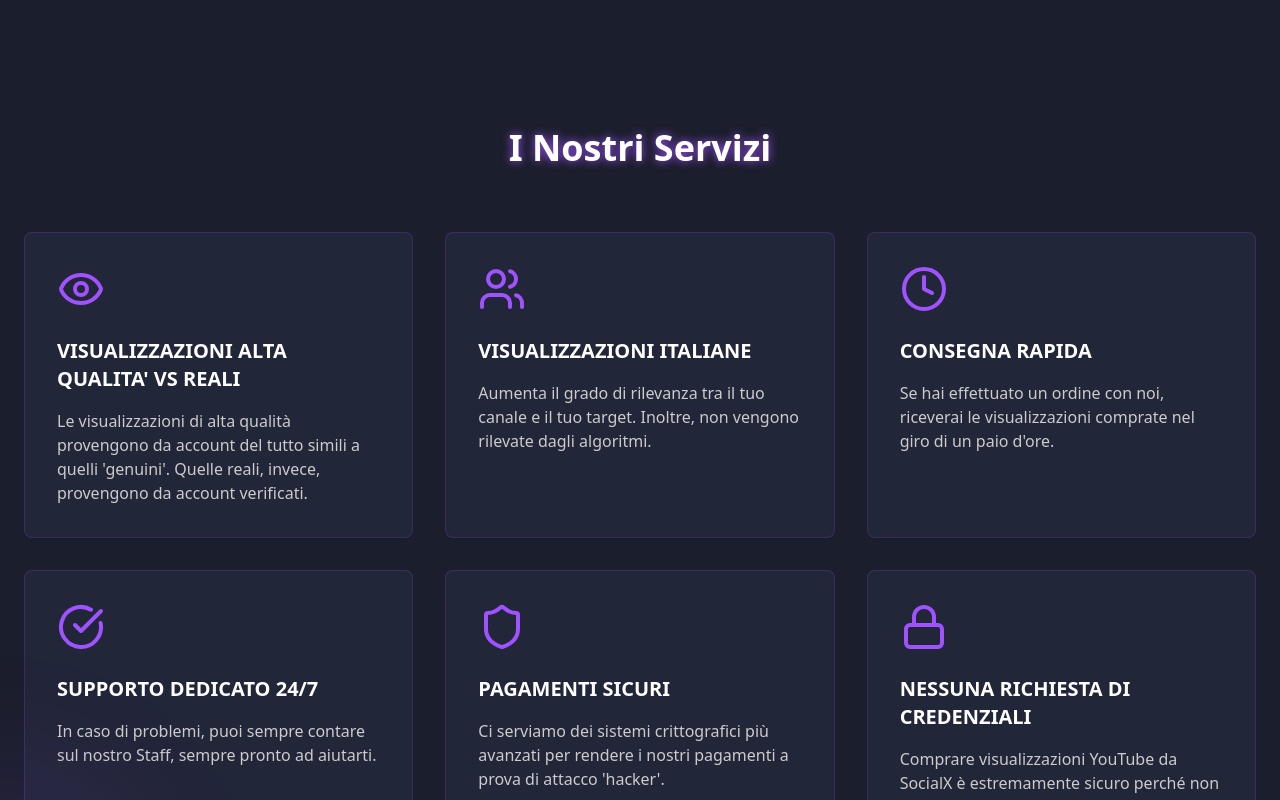
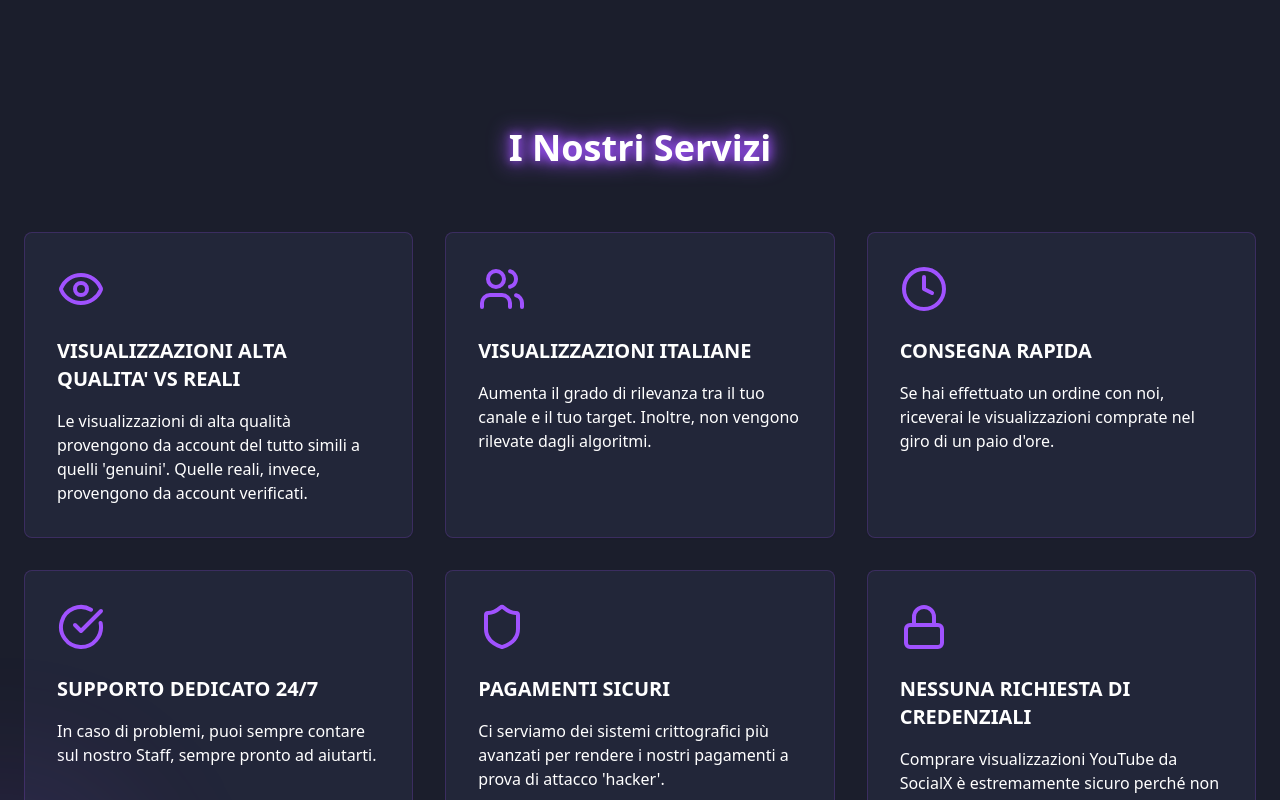
Before and after one commit to niangamadou888/glowyviews, a React (Vite) app: page / in a window 1280 px wide. Shown: the part 640-1440 px from the top of the page. Built offline with nearby package versions, Linux system fonts and the light colour scheme.

Commit message:
Add scroll-triggered glow effect
Implement a glow background and white text with a glowing title for each section that appears in the viewport while scrolling. This effect is specifically applied to the section "Come comprare Visualizzazioni YouTube italiane e reali."
[skip gpt_engineer]

```diff
--- a/src/components/BuySteps.tsx
+++ b/src/components/BuySteps.tsx
@@ -51,7 +51,7 @@ const BuySteps = () => {
   }, []);
 
   return (
-    <section className="relative w-full max-w-6xl mx-auto px-4 py-32 overflow-hidden">
+    <section className="relative w-full max-w-6xl mx-auto px-4 py-32 overflow-hidden reveal-on-scroll">
       {/* Background Effect */}
       <div className="absolute inset-0 bg-gradient-to-b from-background via-primary/5 to-background" />
 
@@ -70,7 +70,7 @@ const BuySteps = () => {
             <motion.div
               key={index}
               ref={(el) => (stepsRef.current[index] = el)}
-              className="relative p-8 rounded-lg backdrop-blur-sm border border-primary/20 transition-all duration-500 group"
+              className="relative p-8 rounded-lg backdrop-blur-sm border border-primary/20 transition-all duration-500 group reveal-on-scroll"
               initial={{ opacity: 0, y: 50 }}
               whileInView={{ opacity: 1, y: 0 }}
               viewport={{ once: true }}
--- a/src/index.css
+++ b/src/index.css
@@ -48,10 +48,34 @@
     from {
       opacity: 0;
       transform: translateY(20px);
+      background: transparent;
     }
     to {
       opacity: 1;
       transform: translateY(0);
+      background: rgba(var(--primary), 0.1);
+    }
+  }
+
+  @keyframes title-reveal {
+    from {
+      opacity: 0;
+      filter: drop-shadow(0 0 0 theme('colors.primary.DEFAULT'));
+    }
+    to {
+      opacity: 1;
+      filter: drop-shadow(0 0 10px theme('colors.primary.DEFAULT'));
+    }
+  }
+
+  @keyframes text-reveal {
+    from {
+      opacity: 0;
+      color: theme('colors.muted.foreground');
+    }
+    to {
+      opacity: 1;
+      color: theme('colors.white');
     }
   }
 
@@ -98,6 +122,14 @@
     animation: section-reveal 0.8s ease-out forwards;
   }
 
+  .reveal-on-scroll.active h2 {
+    animation: title-reveal 1s ease-out forwards;
+  }
+
+  .reveal-on-scroll.active p {
+    animation: text-reveal 1s ease-out forwards;
+  }
+
   .border-glow {
     animation: border-glow 3s ease-in-out infinite;
   }
```
